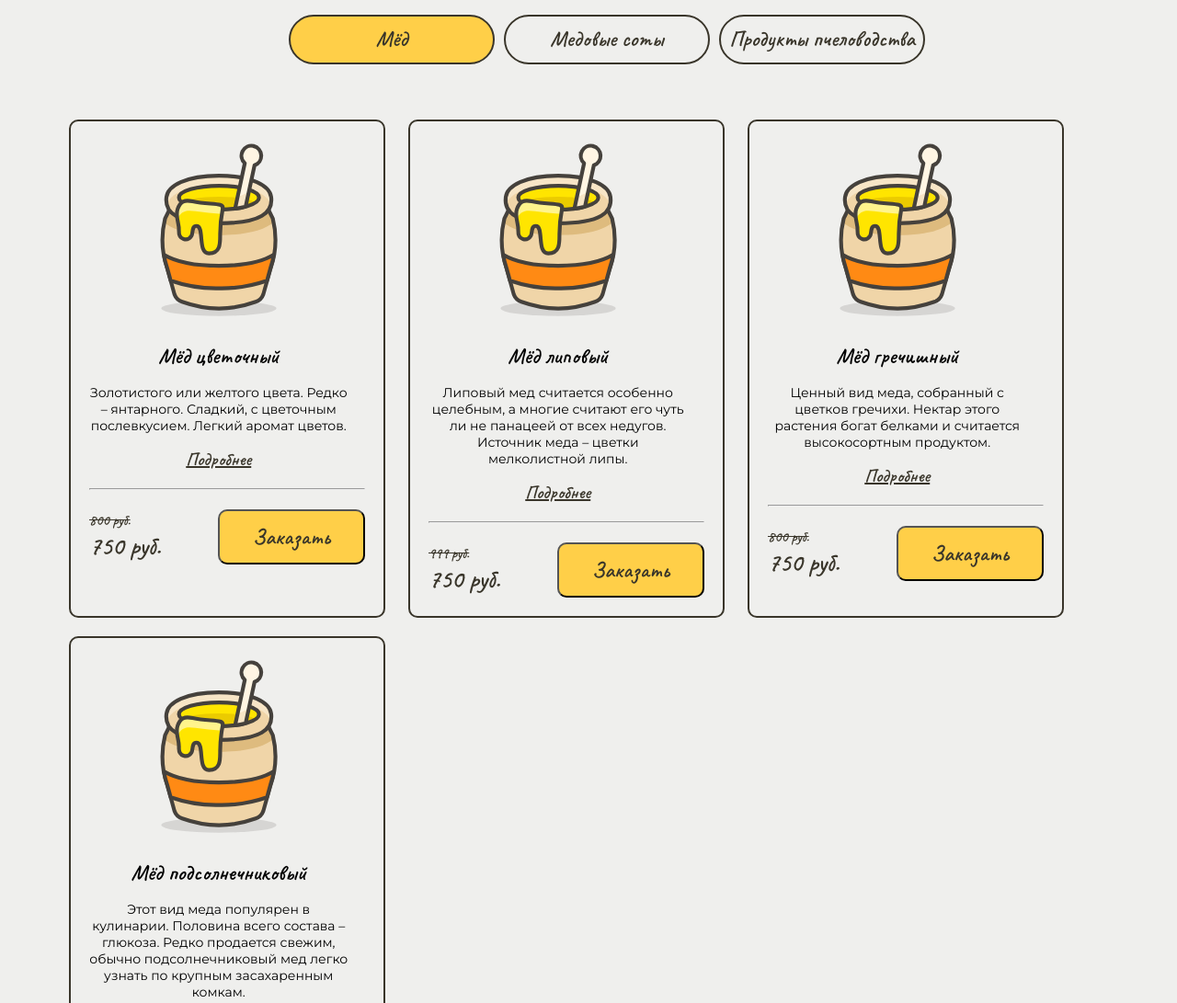
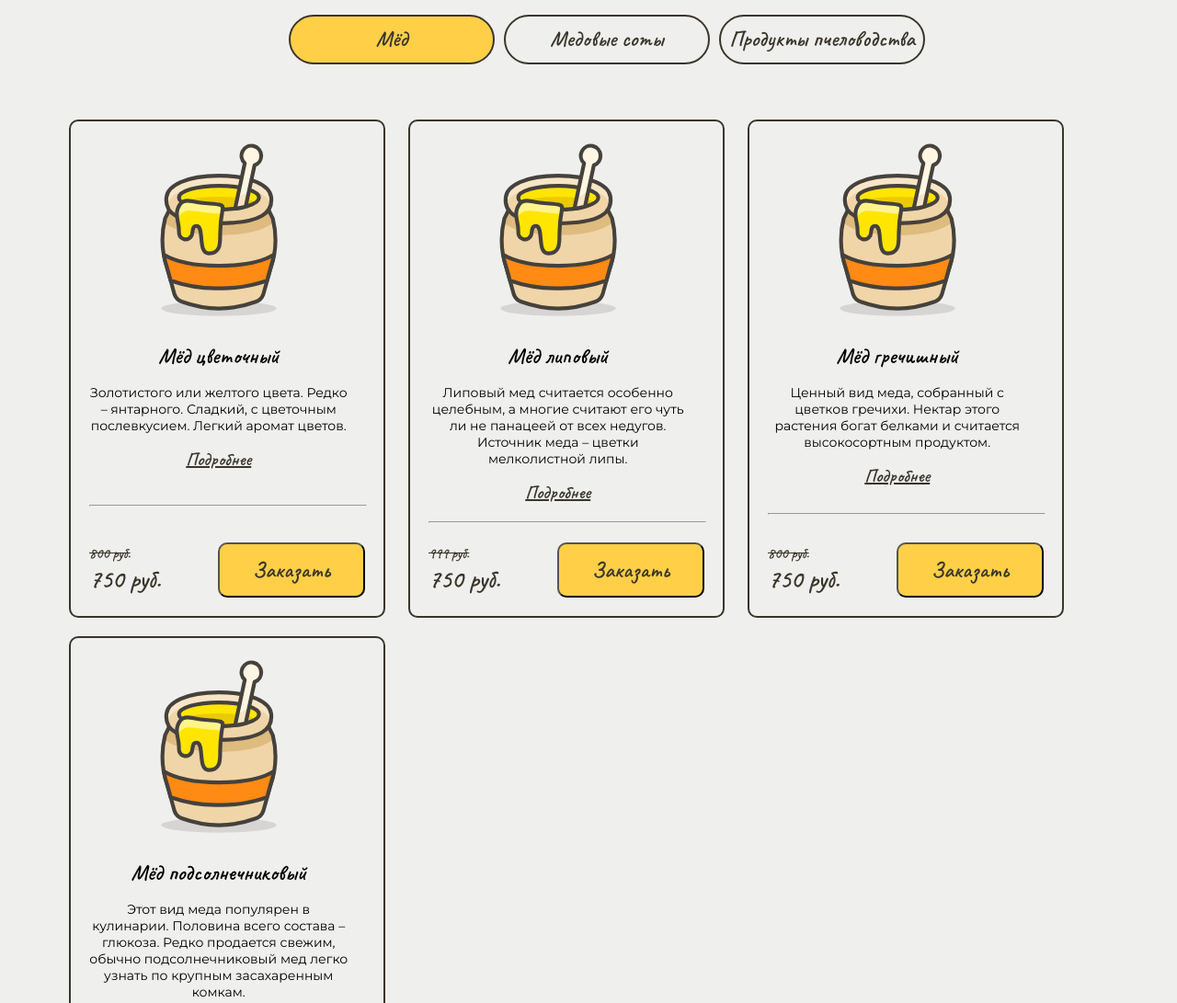
Before and after one commit to Konstantinys88/HONEY, a website: page src/index.html in a window 1280 px wide. Shown: the part 980-2071 px from the top of the page at 92% size. Drawn offline with nearby package versions, Linux system fonts and the light colour scheme.

Commit message:
catalog item - display flex

```diff
--- a/src/sass/blocks/_catalog.scss
+++ b/src/sass/blocks/_catalog.scss
@@ -49,6 +49,10 @@
 
     }
     &-item {
+        display: flex;
+        flex-direction: column;
+        justify-content: space-between;
+
         width: 300px;
         min-height: 340px;
         border: 2px solid $text-color;
@@ -90,6 +94,7 @@
             background-color: $bg-color;
             margin-top: 19px;
             margin-bottom: 21px;
+            width: 100%;
         }
         &__footer {
             display: flex;
```
Also changed, not shown: src/index.html (+0 -1 lines), src/css/style.min.css.
